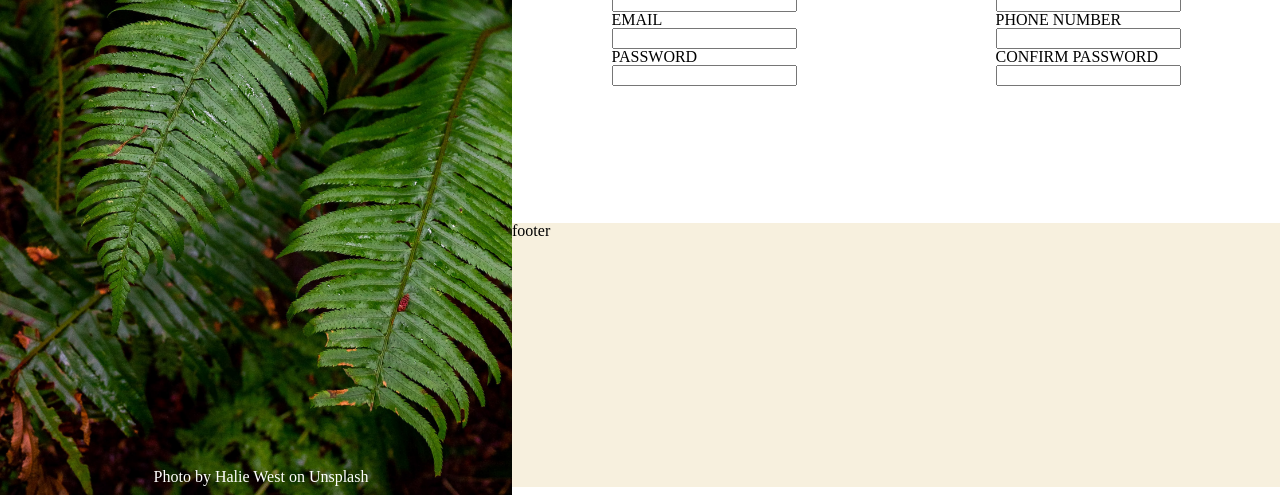
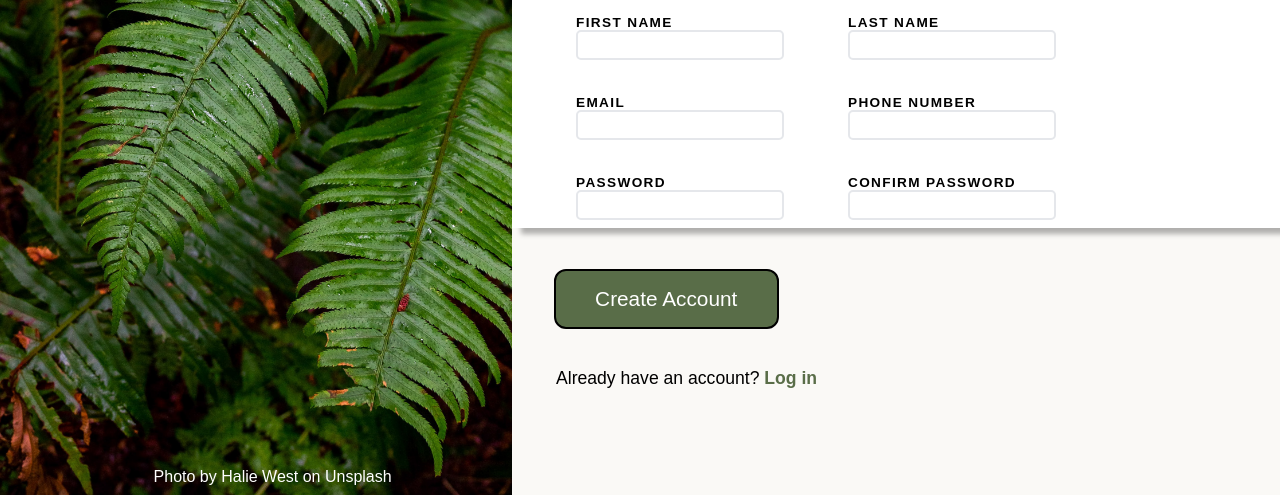
Before and after one commit to MisterRobot568/TOP-sign-up-form, a plain HTML site: page index.html in a window 1280 px wide. Shown: the part 305-800 px from the top of the page. Drawn offline with Linux system fonts and the light colour scheme.

Commit message:
Finish all visual parts of the code
Finished all of the visual parts of the css and html

```diff
--- a/index.html
+++ b/index.html
@@ -19,7 +19,7 @@
             </div>
 
             <div class="sidebar-footer">
-                <h1>Photo by Halie West on Unsplash</h1>
+                <p>Photo by Halie West on Unsplash</p>
             </div>
 
         </div>
@@ -36,33 +36,37 @@
             <div class="body">
                 <h1>Let's do this!</h1>
 
-                <form action="send-data" class="all-inputs">
-                    <div class="left-inputs">
-                        <div>
+                <form action="send-data" class="all-inputs" id="all-inputs">
+
+                    <div class="top-row">
+                        <div class="input-div">
                             <p><label for="first-name">FIRST NAME</label></p>
-                            <p><input type="text" id="first-name"></p>
+                            <p><input type="text" id="first-name" required></p>
                         </div>
-                        <div>
-                            <p><label for="email">EMAIL</label></p>
-                            <p><input type="text" id="email"></p>
-                        </div>
-                        <div>
-                            <p><label for="password">PASSWORD</label></p>
-                            <p><input type="text" id="password"></p>
-                        </div>
-                    </div>
-                    <div class="right-inputs">
-                        <div>
+                        <div class="input-div">
                             <p><label for="last-name">LAST NAME</label></p>
                             <p><input type="text" id="last-name"></p>
                         </div>
-                        <div>
+                    </div>
+
+                    <div class="middle-row">
+                        <div class="input-div">
+                            <p><label for="email">EMAIL</label></p>
+                            <p><input type="email" id="email" required></p>
+                        </div>
+                        <div class="input-div">
                             <p><label for="phone-number">PHONE NUMBER</label></p>
-                            <p><input type="text" id="phone-number"></p>
+                            <p><input type="tel" id="phone-number"></p>
                         </div>
-                        <div>
+                    </div>
+                    <div class="bottom-row">
+                        <div class="input-div">
+                            <p><label for="password">PASSWORD</label></p>
+                            <p><input type="password" id="password" required></p>
+                        </div>
+                        <div class="input-div">
                             <p><label for="confirm-pass">CONFIRM PASSWORD</label></p>
-                            <p><input type="text" id="confirm-pass"></p>
+                            <p><input type="password" id="confirm-pass" required></p>
                         </div>
                     </div>
 
@@ -71,7 +75,8 @@
 
             </div>
             <div class="footer">
-                <h1>footer</h1>
+                <button type="submit" form="all-inputs">Create Account</button>
+                <p class="log-in-text">Already have an account? <a>Log in</a></p>
             </div>
 
         </div>
--- a/styles.css
+++ b/styles.css
@@ -135,9 +135,16 @@ table {
     border-spacing: 0;
 }
 
+/* END OF MEYER RESET */
+
+body {
+    font-family: sans-serif;
+}
+
 @font-face {
-    font-family: 'Norse-Bold';
-    src: url(/fonts/Norse-Bold.otf);
+    font-family: Norse;
+    font-weight: bold;
+    src: url('./fonts/Norse-Bold.otf');
 }
 
 .sidebar {
@@ -152,7 +159,6 @@ table {
     /* justify-content: space-around; */
 }
 
-/* END OF MEYER RESET */
 
 .parent {
     display: flex;
@@ -169,11 +175,11 @@ table {
     color: white;
 }
 
-.header,
+/* .header,
 .footer {
-    /* background-color: #FAF9F6; */
+    background-color: #FAF9F6;
     background-color: #F7F0DE;
-}
+} */
 
 .body {
     background-color: white;
@@ -184,10 +190,11 @@ table {
     flex-direction: column;
     height: 100vh;
     width: 60vw;
+    background-color: #FAF9F6;
 }
 
 .header {
-    height: 33vh;
+    height: 33.3vh;
     display: flex;
     flex-direction: column;
     justify-content: center;
@@ -204,6 +211,7 @@ table {
 
 .header-starting {
     margin-top: 3em;
+    max-width: 31em;
 }
 
 .header-ending {
@@ -211,11 +219,14 @@ table {
 }
 
 .body {
-    height: 33vh
+    height: 33.3vh;
+    box-shadow: 10px 5px 5px 1px rgba(0, 0, 0, 0.3);
+    /* margin-bottom: 2em; */
 }
 
 .footer {
-    height: 33vh
+    height: 33.3vh;
+    margin-bottom: 0px;
 }
 
 .logo {
@@ -234,7 +245,7 @@ table {
 
 .logo-text {
     font-size: 7em;
-    font-family: 'Norse-Bold';
+    font-family: Norse;
 }
 
 .sidebar-footer {
@@ -245,16 +256,87 @@ table {
 
 }
 
+.top-row,
+.middle-row,
+.bottom-row {
+    display: flex;
+    /* margin-left: 4em; */
+    /* flex-direction: column; */
+}
+
+.input-div {
+    margin-left: 4em;
+}
+
 .all-inputs {
     display: flex;
+    flex-direction: column;
     justify-content: space-around;
-    align-items: center;
+    height: 15em;
+    /* margin-left: 5em; */
+}
+
+h1 {
+    font-size: 1.5em;
+    font-weight: 800;
+    margin-left: 2em;
+    margin-top: 0.5em;
+}
+
+label {
+    font-size: 0.85em;
+    letter-spacing: 0.1em;
+    font-weight: 550;
+}
+
+/* .body {
+    display: flex;
+    flex-direction: column;
+    justify-content: space-around;
+} */
+input {
+    border-radius: 5px;
+    border-color: #E5E7EB;
+    /* border-width: ; */
+    border-style: solid;
+    /* removes box shadow from inputs  */
+    height: 1.8em;
+    width: 15em;
+}
+
+/* pseudo class for when an input element is focused into:  */
+input:focus {
+    outline: none;
+    /* outline: none gets rid of the "raised" appearance when focused */
+    border-color: blue;
+    box-shadow: 3px 3px 5px 1px rgba(0, 0, 0, 0.3);
+}
+
+
+
+button {
+    font-size: 1.3em;
+    background-color: #596D48;
+    color: white;
+    padding: 0.75em 1.9em;
+    /* outline: none; */
+    border-style: solid;
+    border-radius: 12px;
+
+    /* the following is for spacing in the footer: */
+    margin-top: 2em;
+    margin-left: 2em;
+    margin-bottom: 2em;
+}
+
+.log-in-text {
+    margin-left: 2.5em;
+    font-size: 1.1em;
+    /* font-weight: */
 
 }
 
-.left-inputs,
-.right-inputs {
-    display: flex;
-    flex-direction: column;
-    justify-content: space-between;
+a {
+    color: #596D48;
+    font-weight: bold;
 }
```
